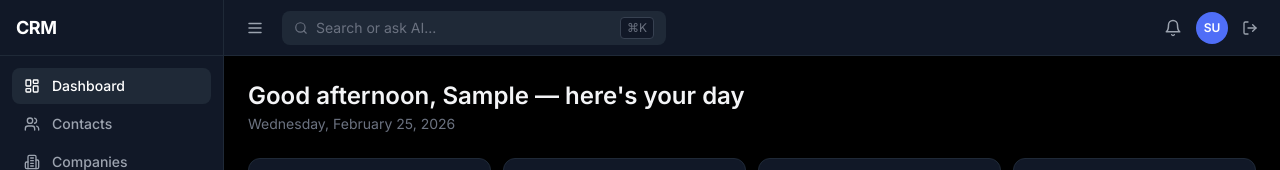
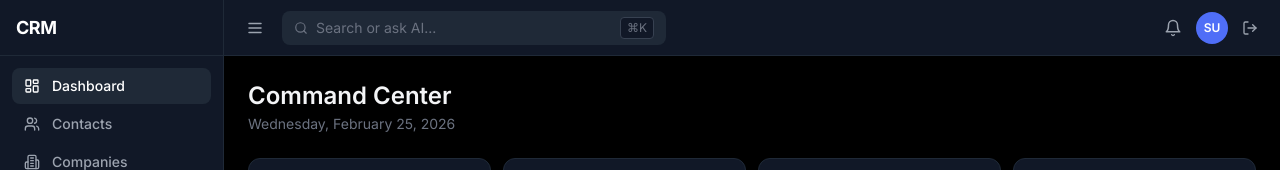
Before and after one commit to Thecityismine/crm-app, a React (Vite) app: page / in a window 1280 px wide. Shown: the top 170 px of the page. Built offline with nearby package versions, Linux system fonts and the light colour scheme; no server answers; sample sign-in values are in the browser's storage.

Commit message:
feat: replace dashboard greeting with "Command Center" heading
Co-Authored-By: Claude Sonnet 4.6 <noreply@anthropic.com>

```diff
--- a/src/pages/Dashboard.jsx
+++ b/src/pages/Dashboard.jsx
@@ -222,9 +222,9 @@ export default function Dashboard() {
 
   return (
     <div>
-      {/* Greeting */}
+      {/* Header */}
       <h1 className="text-2xl font-semibold text-gray-100 mb-0.5">
-        {getGreeting()}{firstName ? `, ${firstName}` : ''} — here's your day
+        Command Center
       </h1>
       <p className="text-gray-500 text-sm mb-6">
         {new Date().toLocaleDateString('en-US', { weekday: 'long', month: 'long', day: 'numeric', year: 'numeric' })}
```
